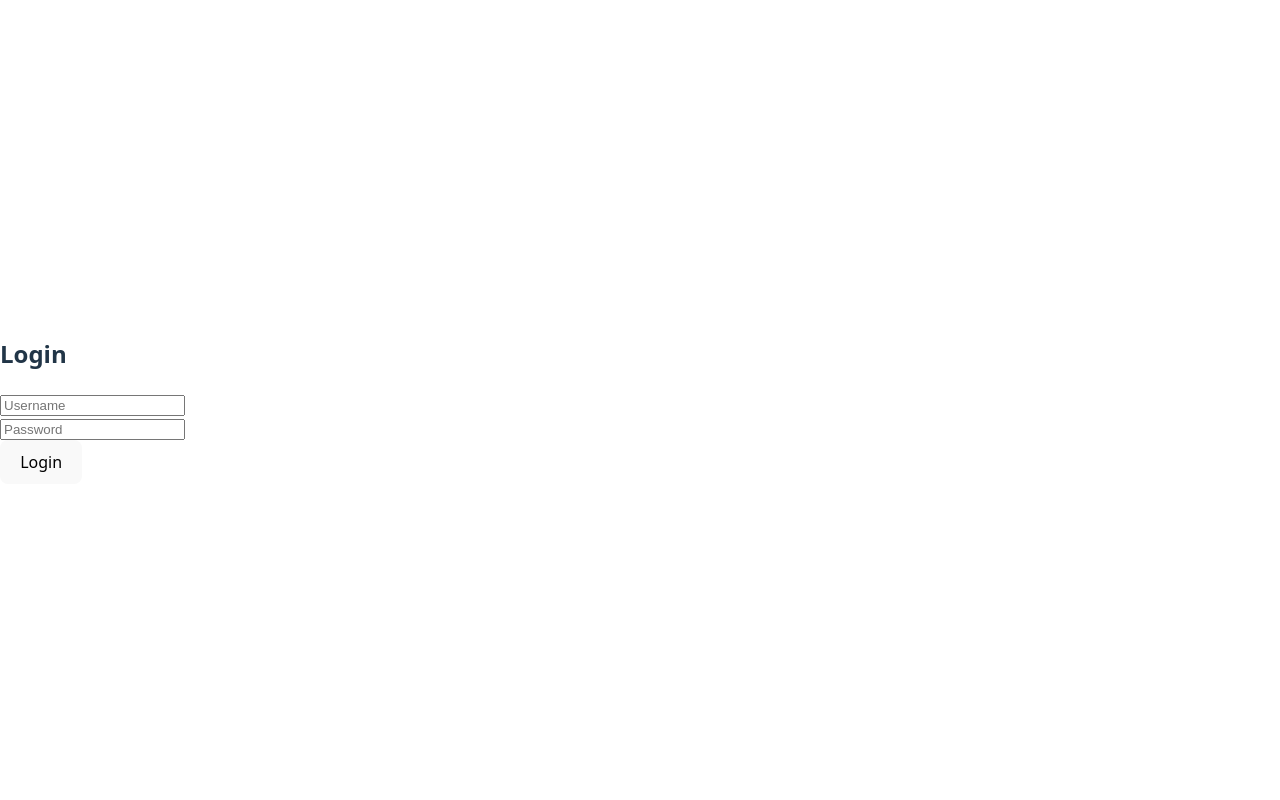
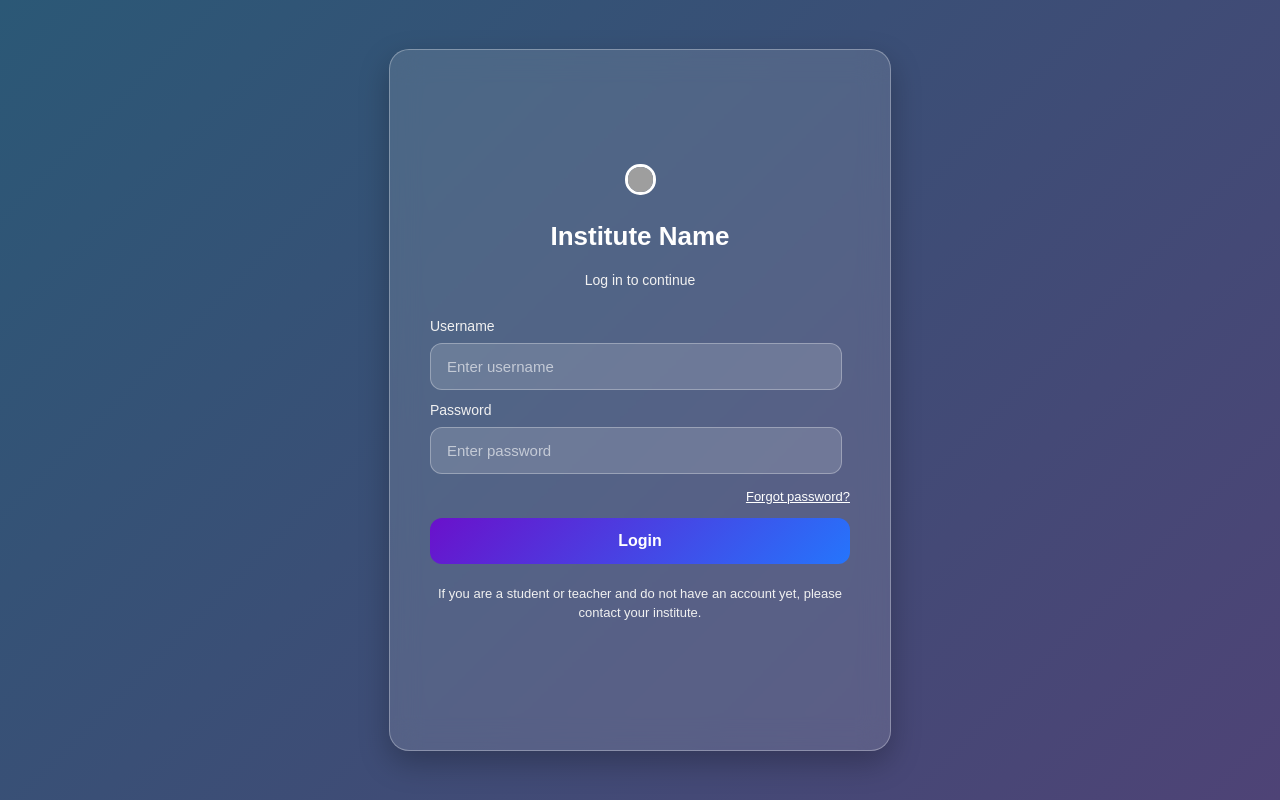
Before and after one commit to Hossian200e/project_root_ems, a React (Vite) app in the folder frontend/: page / in a window 1280 px wide. Built offline with nearby package versions, Linux system fonts and the light colour scheme; grey boxes are pictures that could not be loaded.

Commit message:
Modified_auth

```diff
--- a/frontend/src/assets/styles/auth/login.css
+++ b/frontend/src/assets/styles/auth/login.css
@@ -1,43 +1,201 @@
-.login-container {
+/* -------------------------------
+   Full-page reset
+------------------------------- */
+html, body, #root {
+  height: 100%;
   width: 100%;
+  margin: 0;
+  padding: 0;
+  font-family: "Poppins", sans-serif;
+  overflow: hidden;
+}
+
+/* -------------------------------
+   Login Page Container
+------------------------------- */
+.login-page {
+  position: fixed;
+  top: 0;
+  left: 0;
   height: 100vh;
+  width: 100vw;
+  background: linear-gradient(135deg, #2b5876, #4e4376);
   display: flex;
   justify-content: center;
   align-items: center;
-  background: #f4f4f4;
+  padding: 0 20px;
+  box-sizing: border-box;
 }
 
+/* -------------------------------
+   Login Box
+------------------------------- */
 .login-box {
-  width: 350px;
-  padding: 25px;
-  background: white;
-  border-radius: 8px;
-  box-shadow: 0 4px 10px rgba(0,0,0,0.1);
+  width: 100%;
+  max-width: 420px;
+  min-height: 75vh;
+  background: rgba(255, 255, 255, 0.12);
+  backdrop-filter: blur(15px);
+  border-radius: 20px;
+  padding: 50px 40px;
+  box-shadow: 0 12px 30px rgba(0, 0, 0, 0.25);
+  border: 1px solid rgba(255, 255, 255, 0.3);
+  text-align: center;
+  display: flex;
+  flex-direction: column;
+  justify-content: center;
+  animation: fadeIn 0.6s ease-in-out;
+  margin: 0 auto;
 }
 
-.login-box h2 {
-  margin-bottom: 20px;
+/* Fade-in Animation */
+@keyframes fadeIn {
+  from { opacity: 0; transform: translateY(15px); }
+  to { opacity: 1; transform: translateY(0); }
+}
+
+/* -------------------------------
+   Institute Logo
+------------------------------- */
+.institute-logo {
+  width: 25px;
+  height: 25px;
+  margin: 0 auto 0px;
+  border: 3px solid #fff;
+  border-radius: 15px;
+  overflow: hidden;
+}
+
+.institute-logo img {
+  width: 100%;
+  height: 100%;
+  object-fit: cover;
+}
+
+/* Institute Name */
+.institute-name {
+  font-size: 26px;
+  font-weight: 700;
+  color: #fff;
+  margin-bottom: 0px;
+}
+
+/* Subtitle */
+.login-subtitle {
+  font-size: 14px;
+  color: #f1f1f1;
+  margin-bottom: 25px;
+}
+
+/* Input Groups */
+.input-group {
+  margin-bottom: 10px;
+  text-align: left;
+}
+
+.input-group label {
+  color: #f1f1f1;
+  font-size: 14px;
+  margin-bottom: 6px;
+  display: block;
+}
+
+.input-group input {
+  width: 90%;
+  padding: 14px 16px;
+  border-radius: 12px;
+  background: rgba(255, 255, 255, 0.15);
+  border: 1px solid rgba(255, 255, 255, 0.3);
+  font-size: 15px;
+  color: #fff;
+  outline: none;
+  transition: all 0.3s;
+}
+
+.input-group input::placeholder {
+  color: rgba(255, 255, 255, 0.6);
+}
+
+.input-group input:focus {
+  border-color: #fff;
+  box-shadow: 0 0 10px rgba(255, 255, 255, 0.5);
+}
+
+/* Forgot Password */
+.forgot-password {
+  text-align: right;
+  margin-bottom: 0px;
+}
+
+.forgot-password a {
+  font-size: 13px;
+  color: #fff;
+  text-decoration: underline;
+}
+
+.forgot-password a:hover {
+  color: #cce1ff;
+}
+
+/* Login Button */
+.login-btn {
+  width: 100%;
+  padding: 14px;
+  background: linear-gradient(135deg, #6a11cb, #2575fc);
+  border: none;
+  color: #fff;
+  font-size: 16px;
+  border-radius: 12px;
+  margin-top: 10px;
+  cursor: pointer;
+  font-weight: 600;
+  transition: all 0.3s;
+}
+
+.login-btn:hover {
+  transform: translateY(-2px);
+  box-shadow: 0 8px 20px rgba(0, 0, 0, 0.25);
+}
+
+/* Error Message */
+.error-msg {
+  background: rgba(255, 77, 77, 0.2);
+  border-left: 4px solid #ff4d4d;
+  padding: 12px;
+  margin-top: 15px;
+  border-radius: 8px;
+  color: #fff;
+  font-size: 14px;
   text-align: center;
 }
 
-.login-box input {
-  width: 100%;
-  padding: 10px;
-  margin: 10px 0;
-  border: 1px solid #ccc;
-  border-radius: 5px;
+/* Footer Message */
+.footer-msg {
+  margin-top: 20px;
+  font-size: 13px;
+  color: #f1f1f1;
 }
 
-.login-box button {
-  width: 100%;
-  padding: 10px;
-  background: royalblue;
-  color: white;
-  border: none;
-  border-radius: 5px;
-  cursor: pointer;
+/* Responsive: Mobile */
+@media (max-width: 480px) {
+  .login-box {
+    padding: 35px 25px;
+    border-radius: 15px;
+    min-height: 60vh;
+  }
+  .institute-logo {
+    width: 100px;
+    height: 100px;
+  }
+  .institute-name { font-size: 22px; }
+  .login-subtitle { font-size: 13px; }
+  .input-group input { padding: 12px; font-size: 14px; }
+  .login-btn { font-size: 15px; padding: 12px; }
+  .footer-msg { font-size: 12px; }
 }
 
-.login-box button:hover {
-  background: #003d99;
+/* Tablet */
+@media (max-width: 768px) {
+  .login-box { max-width: 380px; padding: 40px 30px; }
+  .institute-name { font-size: 24px; }
 }
--- a/frontend/src/auth/login.jsx
+++ b/frontend/src/auth/login.jsx
@@ -1,6 +1,7 @@
 import React, { useState } from "react";
 import axios from "axios";
 import { useNavigate } from "react-router-dom";
+import "../assets/styles/auth/login.css";
 
 const Login = () => {
   const [username, setUsername] = useState("");
@@ -10,7 +11,6 @@ const Login = () => {
 
   const handleLogin = async (e) => {
     e.preventDefault();
-
     try {
       const response = await axios.post(
         "http://127.0.0.1:8000/api/auth/login/",
@@ -19,8 +19,12 @@ const Login = () => {
 
       if (response.data.status === "success") {
         const userType = response.data.user_type;
-
-        // Redirect based on user type
+        if (response.data.permissions) {
+          localStorage.setItem(
+            "permissions",
+            JSON.stringify(response.data.permissions)
+          );
+        }
         if (userType === "admin") navigate("/AdminDashboard");
         else if (userType === "student") navigate("/StudentDashboard");
         else if (userType === "teacher") navigate("/TeacherDashboard");
@@ -33,24 +37,61 @@ const Login = () => {
   };
 
   return (
-    <div>
-      <h2>Login</h2>
+    <div className="login-page">
+      <div className="login-box">
+        {/* Institute Image */}
+        <div className="institute-logo">
+          <img src="/assets/images/institute-logo.png" alt="Institute Logo" />
+        </div>
+
+        {/* Institute Name */}
+        <h2 className="institute-name"> Institute Name</h2>
+
+        {/* Subtitle */}
+        <p className="login-subtitle">Log in to continue</p>
+
+        {/* Login Form */}
         <form onSubmit={handleLogin}>
+          <div className="input-group">
+            <label>Username</label>
             <input
               type="text"
-          placeholder="Username"
+              placeholder="Enter username"
               value={username}
               onChange={(e) => setUsername(e.target.value)}
-        /><br />
+              required
+            />
+          </div>
+
+          <div className="input-group">
+            <label>Password</label>
             <input
               type="password"
-          placeholder="Password"
+              placeholder="Enter password"
               value={password}
               onChange={(e) => setPassword(e.target.value)}
-        /><br />
-        <button type="submit">Login</button>
+              required
+            />
+          </div>
+
+          {/* Forgot Password */}
+          <div className="forgot-password">
+            <a href="/forgot-password">Forgot password?</a>
+          </div>
+
+          <button className="login-btn" type="submit">
+            Login
+          </button>
         </form>
-      {message && <p>{message}</p>}
+
+        {/* Error Message */}
+        {message && <p className="error-msg">{message}</p>}
+
+        {/* Footer Message */}
+        <p className="footer-msg">
+          If you are a student or teacher and do not have an account yet, please contact your institute.
+        </p>
+      </div>
     </div>
   );
 };
```
Lines whose indentation alone changed are shown as unchanged.
